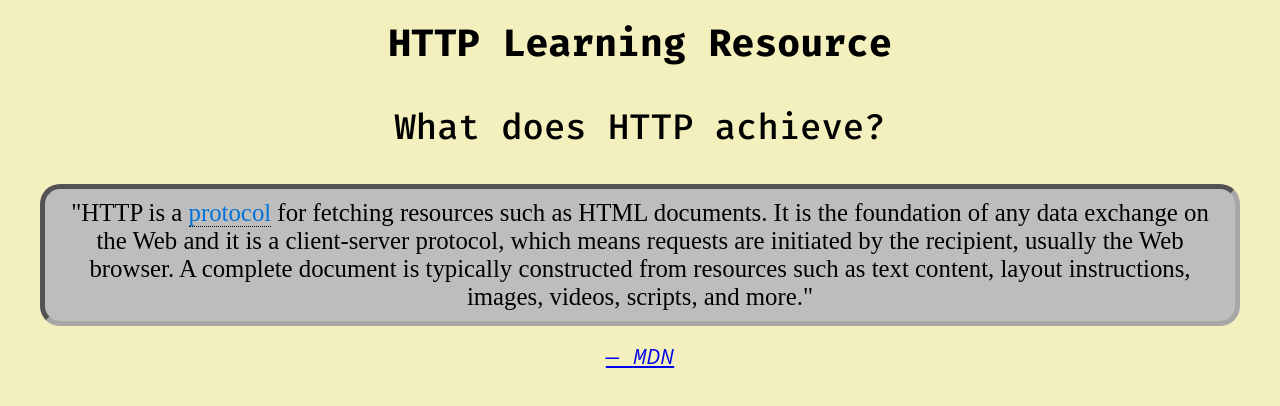
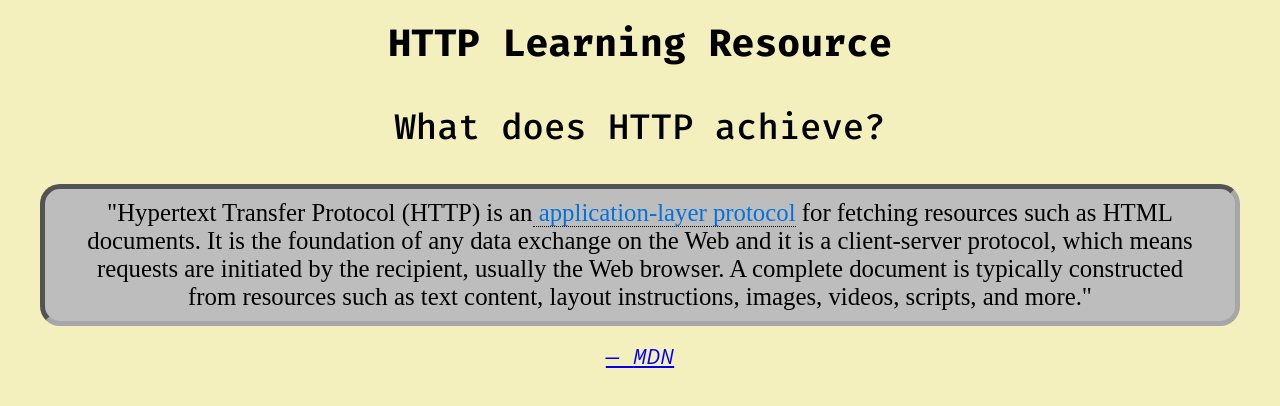
Before and after one commit to worldOfVerdure/HTTPLearningSource, a React (Vite) app: page / in a window 1280 px wide. Shown: the top 406 px of the page. Built offline with nearby package versions, Linux system fonts and the light colour scheme; a web font is replaced by a local one.

Commit message:
Add additional tooltip text

```diff
--- a/src/components/HTTPObjective/objectiveQuotes.jsx
+++ b/src/components/HTTPObjective/objectiveQuotes.jsx
@@ -4,11 +4,13 @@ import Tooltip from "../auxiliary/Tooltip.jsx";
 const objQuoteArray = [
   {
     sourceURL: "https://developer.mozilla.org/en-US/docs/Web/HTTP/Overview#:~:text=to%20see%20ads%3F-,An%20overview%20of%20HTTP,-HTTP%20is%20a",
-    quote: <p>"HTTP is a <Tooltip tooltipText={tooltips.protocol}>protocol</Tooltip> for fetching
-      resources such as HTML documents. It is the foundation of any data exchange on the Web and it
-      is a client-server protocol, which means requests are initiated by the recipient, usually the
-      Web browser. A complete document is typically constructed from resources such as text content,
-      layout instructions, images, videos, scripts, and more."
+    quote: <p>"Hypertext Transfer Protocol (HTTP) is an
+      <Tooltip tooltipText = {tooltips.applicationLayer}> application-layer</Tooltip>
+      <Tooltip tooltipText={tooltips.protocol}> protocol</Tooltip> for fetching resources such as
+      HTML documents. It is the foundation of any data exchange on the Web and it is a client-server
+      protocol, which means requests are initiated by the recipient, usually the Web browser. A
+      complete document is typically constructed from resources such as text content, layout
+      instructions, images, videos, scripts, and more."
       </p>,
     sourceTitle: "MDN"
   },
--- a/src/components/HTTPObjective/objectiveTooltips.js
+++ b/src/components/HTTPObjective/objectiveTooltips.js
@@ -1,4 +1,7 @@
 const tooltips = {
+  applicationLayer: `An application layer is an abstraction layer (a way of hiding the working
+  details of a subsystem) that specifies the shared communication protocols and interface methods
+  used by hosts in a communications network.`,
   protocol: `A protocol is a system of rules that define how data is exchanged within or between
   computers. Communications between devices require that the devices agree on the format of the data
   that is being exchanged. The set of rules that defines a format is called a protocol.`,
--- a/src/components/auxiliary/Tooltip.jsx
+++ b/src/components/auxiliary/Tooltip.jsx
@@ -3,7 +3,8 @@ import { styled } from "styled-components";
 
 export default function Tooltip ( {children, tooltipText} ) {
   return (
-    <TooltipContainer> {children}
+    <TooltipContainer>
+      {children}
       <span>{tooltipText}</span>
     </TooltipContainer>
   );
```
